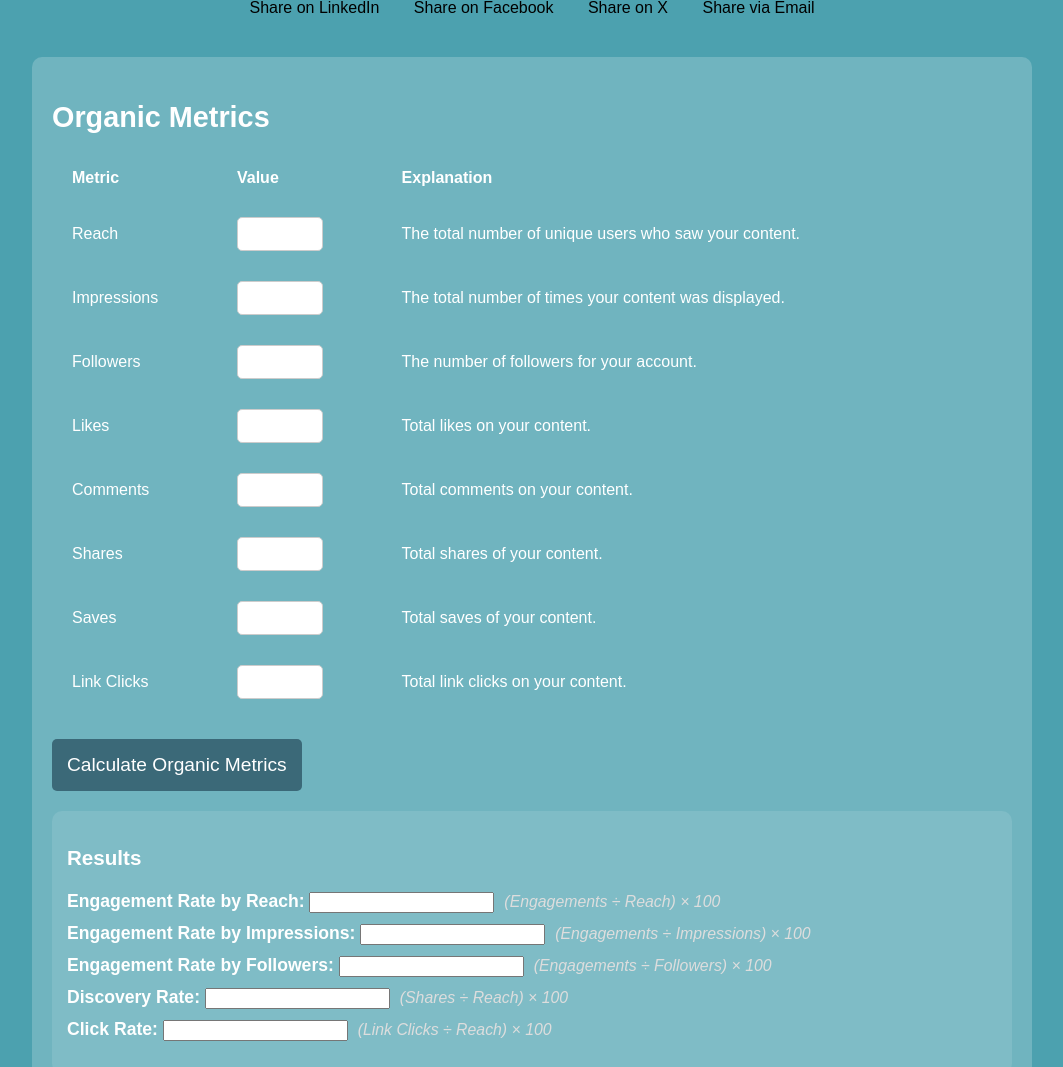
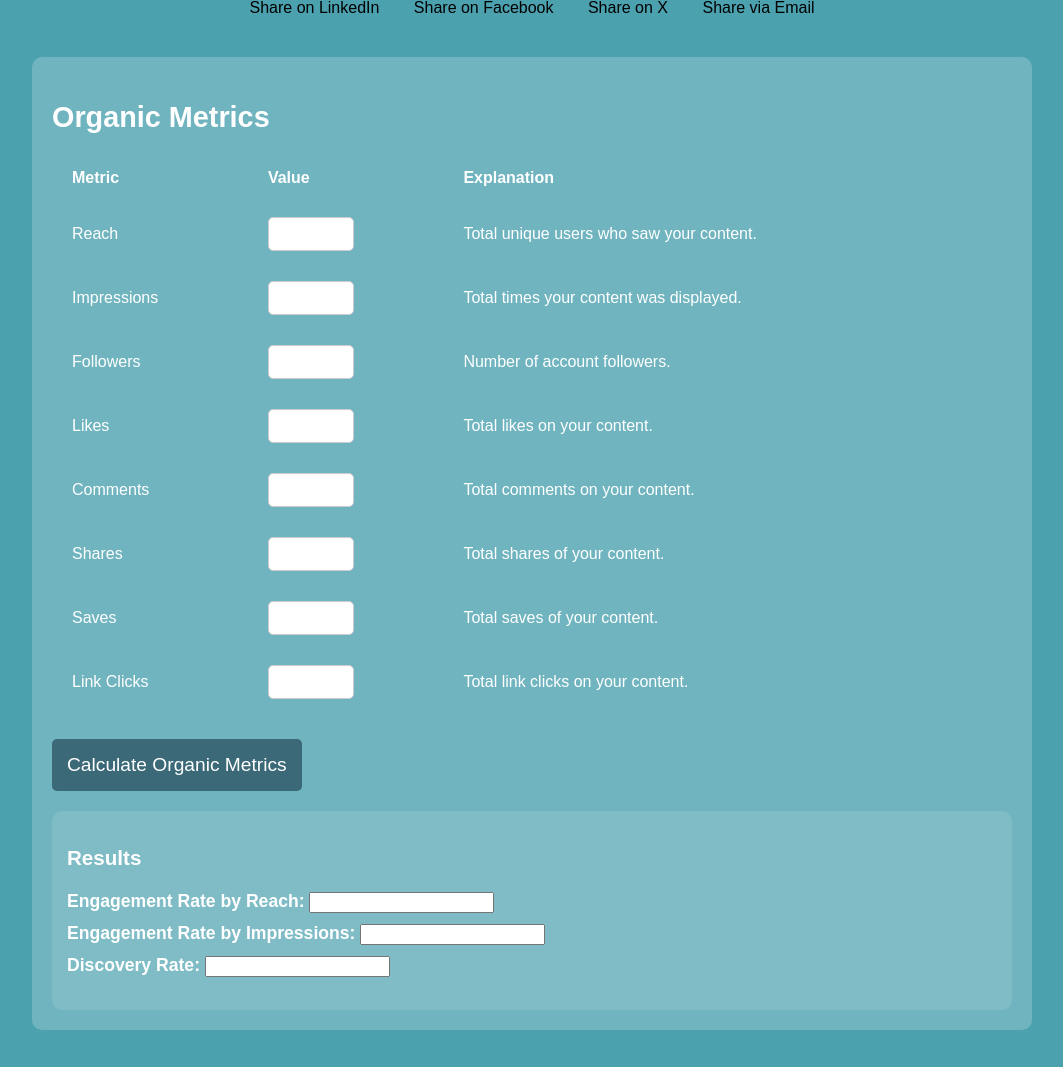
Before and after one commit to rominamassa/smm-metrics-optimizer, a Flask app: page / in a window 1280 px wide. Shown: the part 212-1279 px from the top of the page, without its empty margins (108-1171 px from the left). Run offline with Flask 3, Linux system fonts and the light colour scheme; some libraries are stand-ins or nearby versions.

```diff
--- a/templates/index.html
+++ b/templates/index.html
@@ -8,8 +8,8 @@
     <script src="https://platform.linkedin.com/badges/js/profile.js" async defer></script>
     <style>
         .badge-container {
-            margin-top: 20px; /* Adds spacing at the top */
-            text-align: right; /* Aligns the badge to the right */
+            margin-top: 20px;
+            text-align: right;
         }
         .sharing-interface {
             text-align: center;
@@ -66,17 +66,17 @@
                     <tr>
                         <td>Reach</td>
                         <td><input type="number" id="reach" name="reach" class="input-field" value="{{ form_data.reach or '' }}"></td>
-                        <td>The total number of unique users who saw your content.</td>
+                        <td>Total unique users who saw your content.</td>
                     </tr>
                     <tr>
                         <td>Impressions</td>
                         <td><input type="number" id="impressions" name="impressions" class="input-field" value="{{ form_data.impressions or '' }}"></td>
-                        <td>The total number of times your content was displayed.</td>
+                        <td>Total times your content was displayed.</td>
                     </tr>
                     <tr>
                         <td>Followers</td>
                         <td><input type="number" id="followers" name="followers" class="input-field" value="{{ form_data.followers or '' }}"></td>
-                        <td>The number of followers for your account.</td>
+                        <td>Number of account followers.</td>
                     </tr>
                     <tr>
                         <td>Likes</td>
@@ -107,42 +107,27 @@
                 <button type="submit" class="submit-btn">Calculate Organic Metrics</button>
             </form>
 
-            <!-- Organic Results -->
             <div id="organic-results">
                 <h3>Results</h3>
                 <ul>
-                    <li>
-                        <strong>Engagement Rate by Reach:</strong>
-                        <input type="text" class="output-field" readonly value="{{ organic_results.engagement_by_reach if organic_results else '' }}">
-                        <span class="explanation">(Engagements ÷ Reach) × 100</span>
-                    </li>
-                    <li>
-                        <strong>Engagement Rate by Impressions:</strong>
-                        <input type="text" class="output-field" readonly value="{{ organic_results.engagement_by_impressions if organic_results else '' }}">
-                        <span class="explanation">(Engagements ÷ Impressions) × 100</span>
-                    </li>
-                    <li>
-                        <strong>Engagement Rate by Followers:</strong>
-                        <input type="text" class="output-field" readonly value="{{ organic_results.engagement_by_followers if organic_results else '' }}">
-                        <span class="explanation">(Engagements ÷ Followers) × 100</span>
-                    </li>
-                    <li>
-                        <strong>Discovery Rate:</strong>
-                        <input type="text" class="output-field" readonly value="{{ organic_results.discovery_rate if organic_results else '' }}">
-                        <span class="explanation">(Shares ÷ Reach) × 100</span>
-                    </li>
-                    <li>
-                        <strong>Click Rate:</strong>
-                        <input type="text" class="output-field" readonly value="{{ organic_results.click_rate if organic_results else '' }}">
-                        <span class="explanation">(Link Clicks ÷ Reach) × 100</span>
-                    </li>
+                    <li><strong>Engagement Rate by Reach:</strong> <input type="text" readonly></li>
+                    <li><strong>Engagement Rate by Impressions:</strong> <input type="text" readonly></li>
+                    <li><strong>Discovery Rate:</strong> <input type="text" readonly></li>
                 </ul>
             </div>
         </section>
 
-        <!-- Fiverr Embed -->
+        <!-- Fiverr Gig Embed -->
         <div class="fiverr-embed">
-            <iframe src="https://www.fiverr.com/s/kLAbbzW" width="600" height="400" frameborder="0"></iframe>
+            <iframe
+                src="https://www.fiverr.com/s/wk9lV5B"
+                loading="lazy"
+                class="fiverr_nga_frame"
+                frameborder="0"
+                height="350"
+                width="100%"
+                referrerpolicy="no-referrer-when-downgrade">
+            </iframe>
         </div>
 
         <!-- Paid Metrics Section -->
@@ -158,47 +143,34 @@
                     </tr>
                     <tr>
                         <td>Impressions</td>
-                        <td><input type="number" id="impressions_paid" name="impressions_paid" class="input-field" value="{{ form_data.impressions_paid or '' }}"></td>
-                        <td>Total number of times your ad was displayed.</td>
+                        <td><input type="number" id="paid_impressions" name="paid_impressions"></td>
+                        <td>Total impressions.</td>
                     </tr>
                     <tr>
                         <td>Clicks</td>
-                        <td><input type="number" id="clicks" name="clicks" class="input-field" value="{{ form_data.clicks or '' }}"></td>
-                        <td>Total clicks on your ad.</td>
+                        <td><input type="number" id="clicks" name="clicks"></td>
+                        <td>Total clicks.</td>
                     </tr>
                     <tr>
                         <td>Results</td>
-                        <td><input type="number" id="results" name="results" class="input-field" value="{{ form_data.results or '' }}"></td>
-                        <td>Number of desired outcomes.</td>
+                        <td><input type="number" id="results" name="results"></td>
+                        <td>Total results.</td>
                     </tr>
                     <tr>
                         <td>Spend</td>
-                        <td><input type="number" id="spend" name="spend" class="input-field" value="{{ form_data.spend or '' }}"></td>
-                        <td>Total amount spent on the campaign/ad set/ad.</td>
+                        <td><input type="number" id="spend" name="spend"></td>
+                        <td>Total ad/ad set/campaign spend.</td>
                     </tr>
                 </table>
                 <button type="submit" class="submit-btn">Calculate Paid Metrics</button>
             </form>
 
-            <!-- Paid Results -->
             <div id="paid-results">
                 <h3>Results</h3>
                 <ul>
-                    <li>
-                        <strong>CTR:</strong>
-                        <input type="text" class="output-field" readonly value="{{ paid_results.ctr if paid_results else '' }}">
-                        <span class="explanation">(Clicks ÷ Impressions) × 100</span>
-                    </li>
-                    <li>
-                        <strong>CPC:</strong>
-                        <input type="text" class="output-field" readonly value="{{ paid_results.cpc if paid_results else '' }}">
-                        <span class="explanation">(Spend ÷ Clicks)</span>
-                    </li>
-                    <li>
-                        <strong>CPR:</strong>
-                        <input type="text" class="output-field" readonly value="{{ paid_results.cpr if paid_results else '' }}">
-                        <span class="explanation">(Spend ÷ Results)</span>
-                    </li>
+                    <li><strong>CTR:</strong> <input type="text" readonly></li>
+                    <li><strong>CPC:</strong> <input type="text" readonly></li>
+                    <li><strong>CPR:</strong> <input type="text" readonly></li>
                 </ul>
             </div>
         </section>
```
